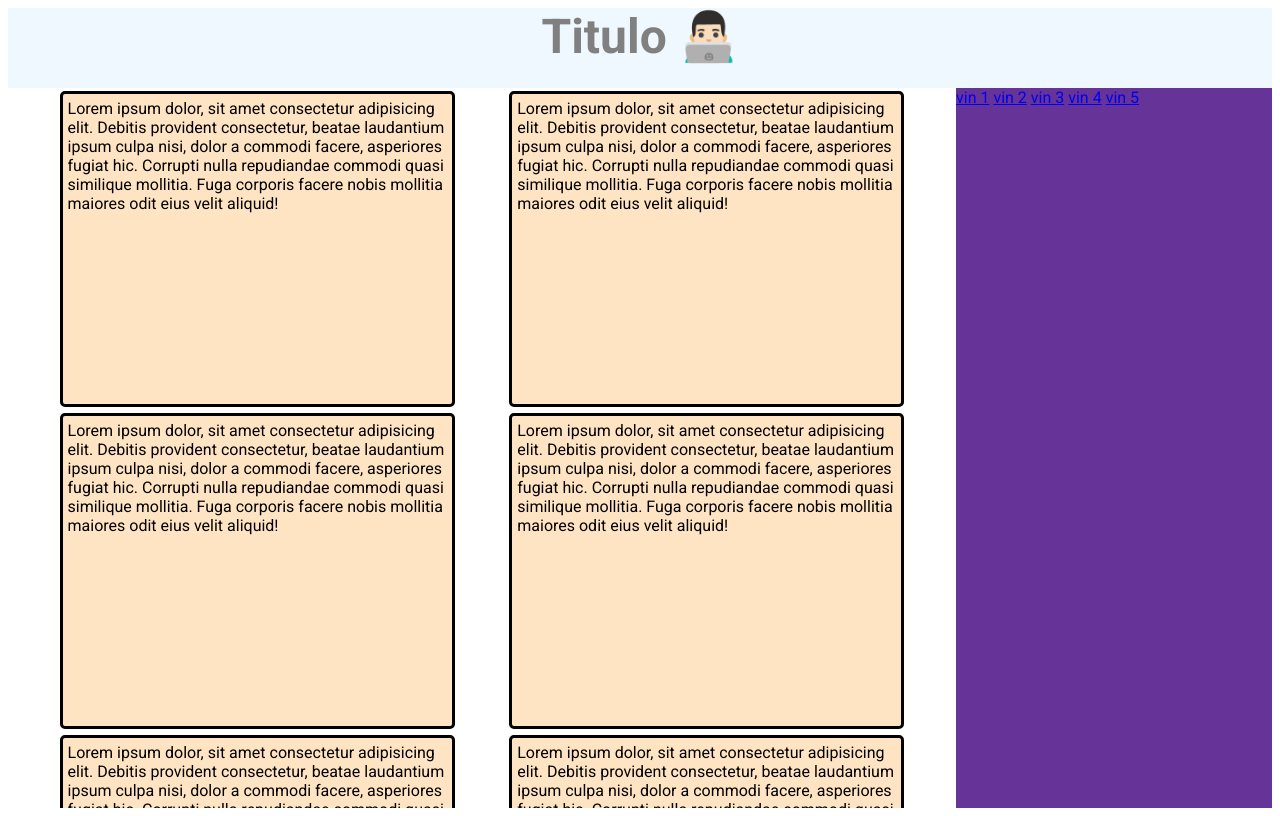
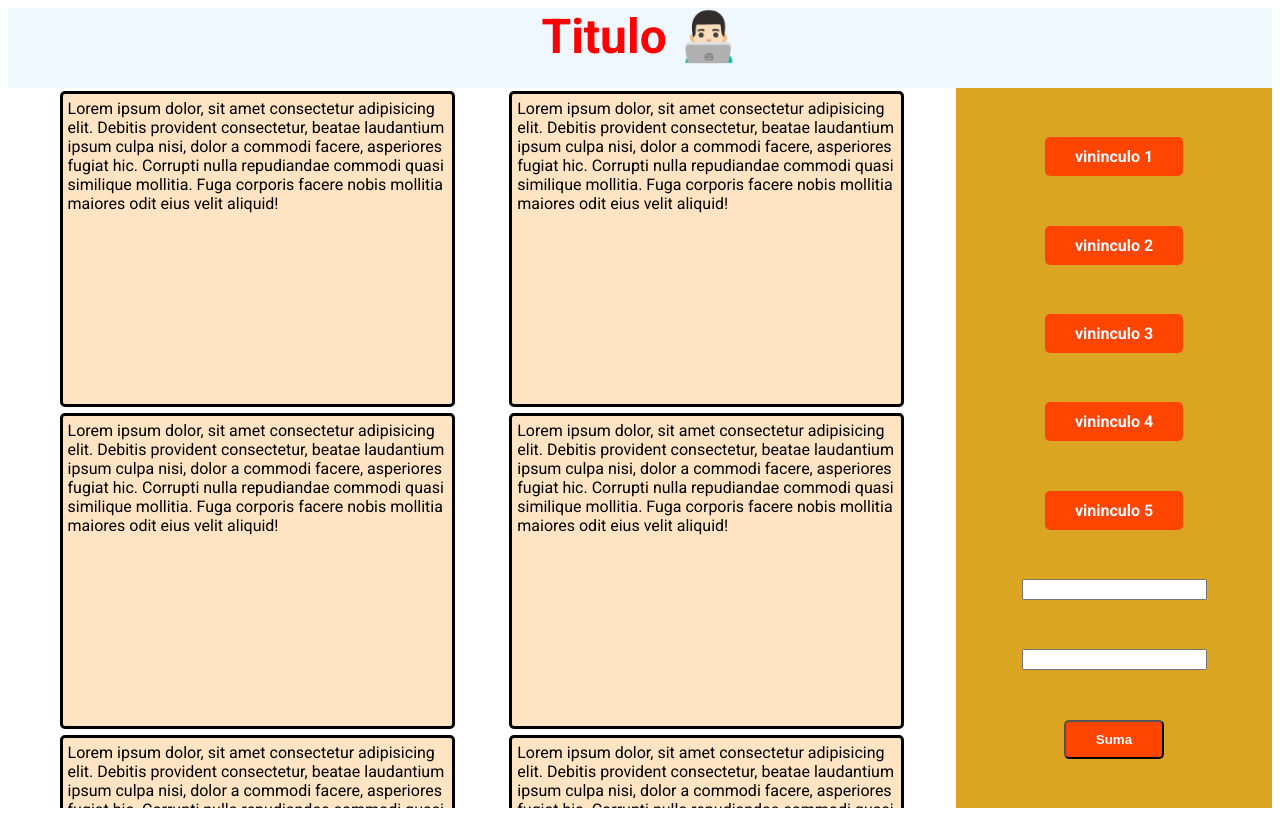
Before and after one commit to orli11/git-inicio, a plain HTML site: page index.html in a window 1280 px wide. Drawn offline with Linux system fonts and the light colour scheme.

Commit message:
Agregamos vinculods

```diff
--- a/css/style.css
+++ b/css/style.css
@@ -31,7 +31,11 @@ body {
 .menu {
     width: 25%;
     height: 100%;
-    background: rebeccapurple;
+    background: goldenrod;
+    display: flex;
+    flex-direction: column;
+    justify-content: space-evenly;
+    align-items: center;
 }
 .title {
     font-size: 3rem;
@@ -58,3 +62,13 @@ body {
 .nota:hover {
     background-color: greenyellow;
 }
+
+.btnV {
+    display: block;
+    text-decoration: none;
+    color: aliceblue !important;
+    font-weight: 700;
+    background-color: orangered;
+    border-radius: 5px;
+    padding: 10px 30px;
+}
--- a/index.html
+++ b/index.html
@@ -43,14 +43,19 @@
                 </div>
             </div>
             <div class="menu">
-                <a class="btn" href="#">vin 1</a>
-                <a class="btn" href="#">vin 2</a>
-                <a class="btn" href="#">vin 3</a>
-                <a class="btn" href="#">vin 4</a>
-                <a class="btn" href="#">vin 5</a>
+                <a class="btnV" href="#">vininculo 1</a>
+                <a class="btnV" href="#">vininculo 2</a>
+                <a class="btnV" href="#">vininculo 3</a>
+                <a class="btnV" href="#">vininculo 4</a>
+                <a class="btnV" href="#">vininculo 5</a>
+
+                <input type="number" id="numero1">
+                <input type="number" id="numero2">
+                <button id="btnSuma" class="btnV">Suma</button>
             </div>
         </div>
     </div>
     <!-- Acceso a JS -->
+    <script src="/js/index.js"></script>
 </body>
 </html>
--- /dev/null
+++ b/js/index.js
@@ -0,0 +1,28 @@
+console.log('Conectado..')
+
+const titulo = document.getElementsByClassName('title')[0]
+titulo.style.color = 'red'
+titulo.addEventListener('hover', () => {
+    titulo.style.color = '#0081a7'
+})
+console.log('titulo', titulo)
+
+const numero1 = document.getElementById('numero1')
+const numero2 = document.getElementById('numero2')
+
+const btnSuma = document.getElementById('btnSuma')
+
+btnSuma.addEventListener('click', () => {
+    sumaValores()
+});
+
+
+const sumaValores = () => {
+   if(!isNaN(parseInt(numero1.value)))
+   {
+    if(!isNaN(parseInt(numero2.value))) {
+        const res = parseInt(numero1.value) + parseInt(numero2.value)
+        alert('El resultado es: ' + res)
+       }
+    }
+   }
```
